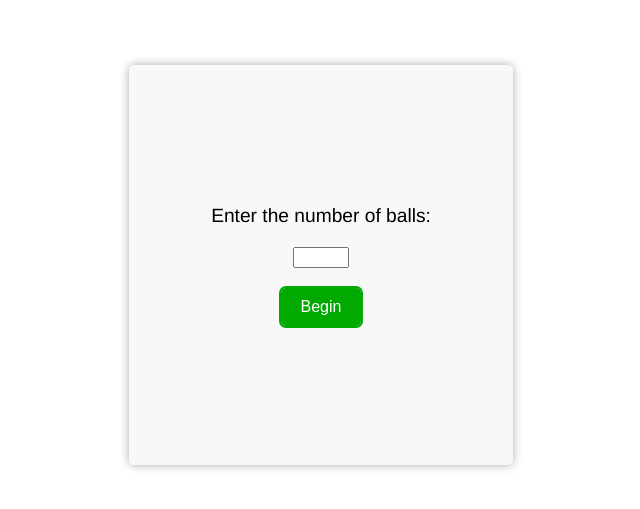
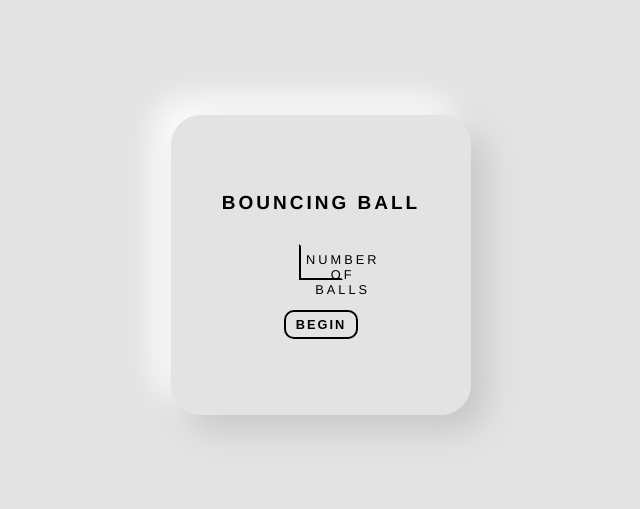
Before and after one commit to nirine1/moz-bounce-balls, a plain HTML site: page index.html in a window 1280 px wide. Shown: the part 135-644 px from the top of the page, without its empty margins (319-959 px from the left). Drawn offline with Linux system fonts and the light colour scheme.

Commit message:
updated home_page

```diff
--- a/index.html
+++ b/index.html
@@ -11,17 +11,21 @@
     <body>
         <i id="exit_button" class="fa-solid fa-xmark visually_hidden"></i>
         <div id="home">
-            <form action="" target="_self">
-                <label for="balls_number">Enter the number of balls: </label>
+            <form action="post" target="_self">
+                <h2>Bouncing Ball</h2>
+                <div class="input_box">
                     <input
                     type="number"
                         name="balls_number"
                         id="balls_number"
                         min="1"
                         max="30"
+                        placeholder=""
                         required
                     >
-                <button type="submit">Begin</button>
+                    <label for="balls_number" class="floating_label">Number of balls</label>
+                </div>
+                <button type="submit" class="submit_button">BEGIN</button>
             </form>
         </div>
         <div id="content" class="visually_hidden">
--- a/style.css
+++ b/style.css
@@ -1,5 +1,10 @@
+:root {
+    --primary-color: #e3e3e3;
+}
+
 html, body {
     margin: 0;
+    background-color: var(--primary-color);
 }
 
 html {
@@ -15,6 +20,7 @@ body {
     text-align: center;
     align-items: center;
     justify-content: center;
+    font-size: 16px;
 }
 
 h1,
@@ -39,6 +45,11 @@ h1 + p {
     color: #aaa;
 }
 
+h2 {
+    font-size: 19px;
+    margin: 0;
+}
+
 .no_cursor {
     cursor: none !important;
 }
@@ -50,44 +61,91 @@ h1 + p {
 /* --------------------------------------------------------------------------------------------------------------- */
 
 #home {
-    background-color: #f8f8f8;
+    background-color: var(--primary-color);
     box-shadow: 0 0 10px #aaa;
-    border-radius: 5px;
-    width: 30%;
-    height: 50%;
+    border-radius: 30px;
+    min-width: 300px;
+    height: 300px;
+    box-shadow: 16px 16px 32px #c8c8c8, -16px -16px 32px #fefefe;
+}
+
+#home,
+#home form {
+    display: flex;
+    align-items: center;
+    justify-content: center;
+    flex-direction: column;
+    text-transform: uppercase;
+    letter-spacing: 3px;
 }
 
 #home form {
-    display: flex;
-    flex-direction: column;
-    text-align: center;
-    justify-content: center;
-    align-items: center;
-    height: 100%;
-    gap: 20px;
+    gap: 30px;
 }
 
-#home form label {
-    font-size: 1.2rem;
+form .input_box {
+    position: relative;
 }
 
-#home form button {
-    cursor: pointer;
-    background-color: #0a0;
-    padding: 10px 20px;
-    border: none;
-    border-radius: 5px;
-    color: white;
-    font-size: 1rem;
-    outline: 2px solid #0a0;
-    transition: all .25s;
+#balls_number::-webkit-outer-spin-button,
+#balls_number::-webkit-inner-spin-button {
+  -webkit-appearance: none;
+  margin: 0;
 }
 
-#home form button:focus,
-#home form button:hover {
-    outline-offset: 2px;
-    outline-color: #0d0;
-    background-color: #0d0;
+#balls_number {
+  -moz-appearance: textfield;
+  background-color: var(--primary-color);
+  border: 2px solid #000;
+  border-top-color: transparent;
+  border-right-color: transparent;
+  outline: none;
+  height: 30px;
+  font-size: .9rem;
+}
+
+#balls_number:focus,
+#balls_number:hover,
+#balls_number:not(:placeholder-shown) {
+    border-top-color: #000;
+    border-right-color: #000;
+}
+
+#balls_number:focus + .floating_label,
+#balls_number:hover + .floating_label,
+#balls_number:not(:placeholder-shown) + .floating_label {
+    transform: translate(45%, -7px) scale(.8);
+    background-color: #000;
+    color: #fff;
+    letter-spacing: 0;
+}
+
+.floating_label {
+    position: absolute;
+    top: 0;
+    left: 0;
+    font-size: .8rem;
+    padding: 2px;
+    transform: translate(5px, 6px);
+    transition: all .5s;
+    z-index: 1;
+}
+
+.submit_button {
+    background-color: transparent;
+    border: 2px solid #000;
+    border-radius: 10px;
+    padding: 5px 10px;
+    font-size: .8rem;
+    font-weight: 900;
+    letter-spacing: 2px;
+    transition: all .5s;
+    cursor: pointer;
+}
+
+.submit_button:hover {
+    background-color: #000;
+    color: #fff;
 }
 
 /* --------------------------------------------------------------------------------------------------------------- */
@@ -104,5 +162,5 @@ h1 + p {
 }
 
 #exit_button:hover {
-    color: #a00;
+    color: #a60808;
 }
```
Lines whose indentation alone changed are shown as unchanged.
